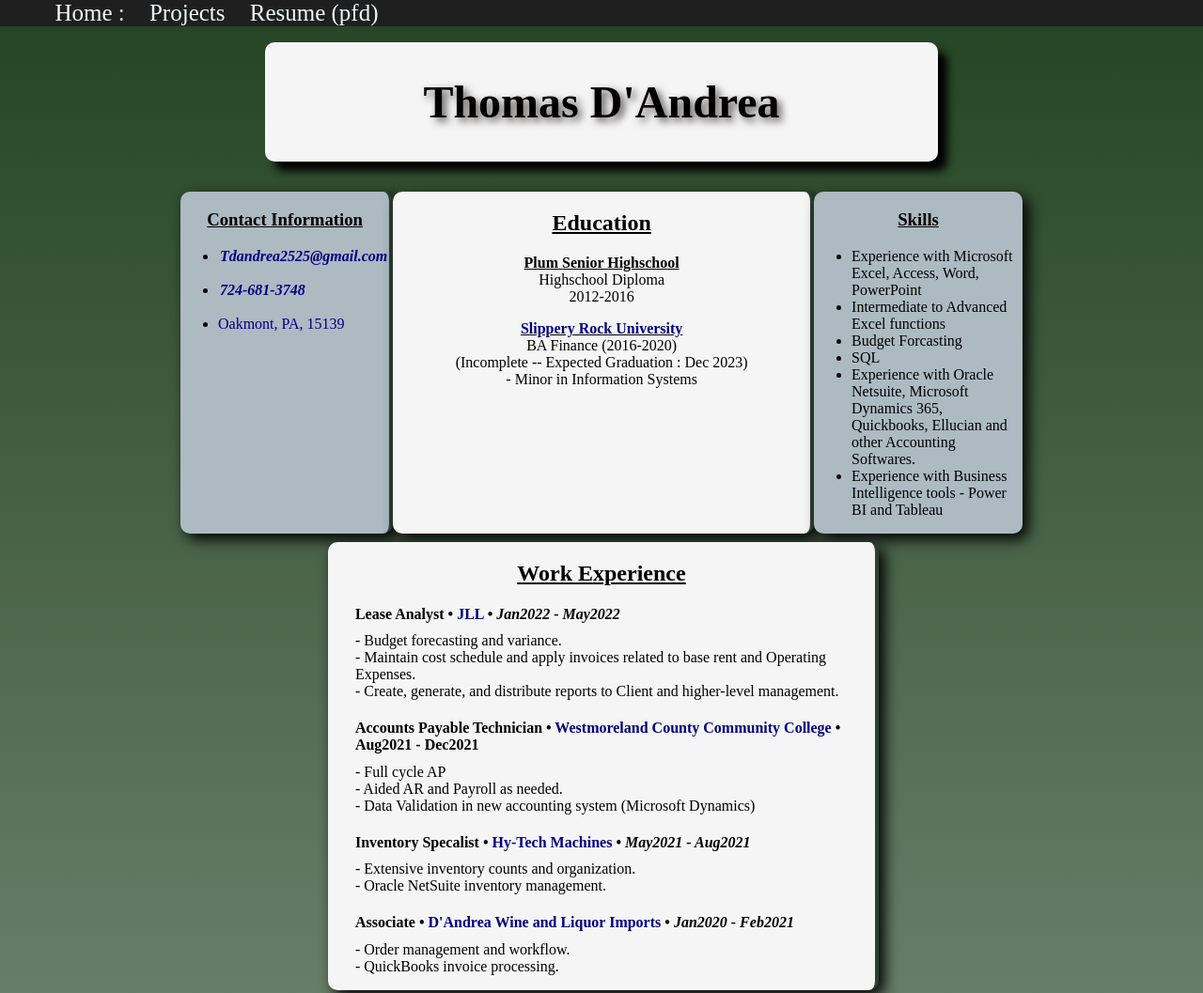
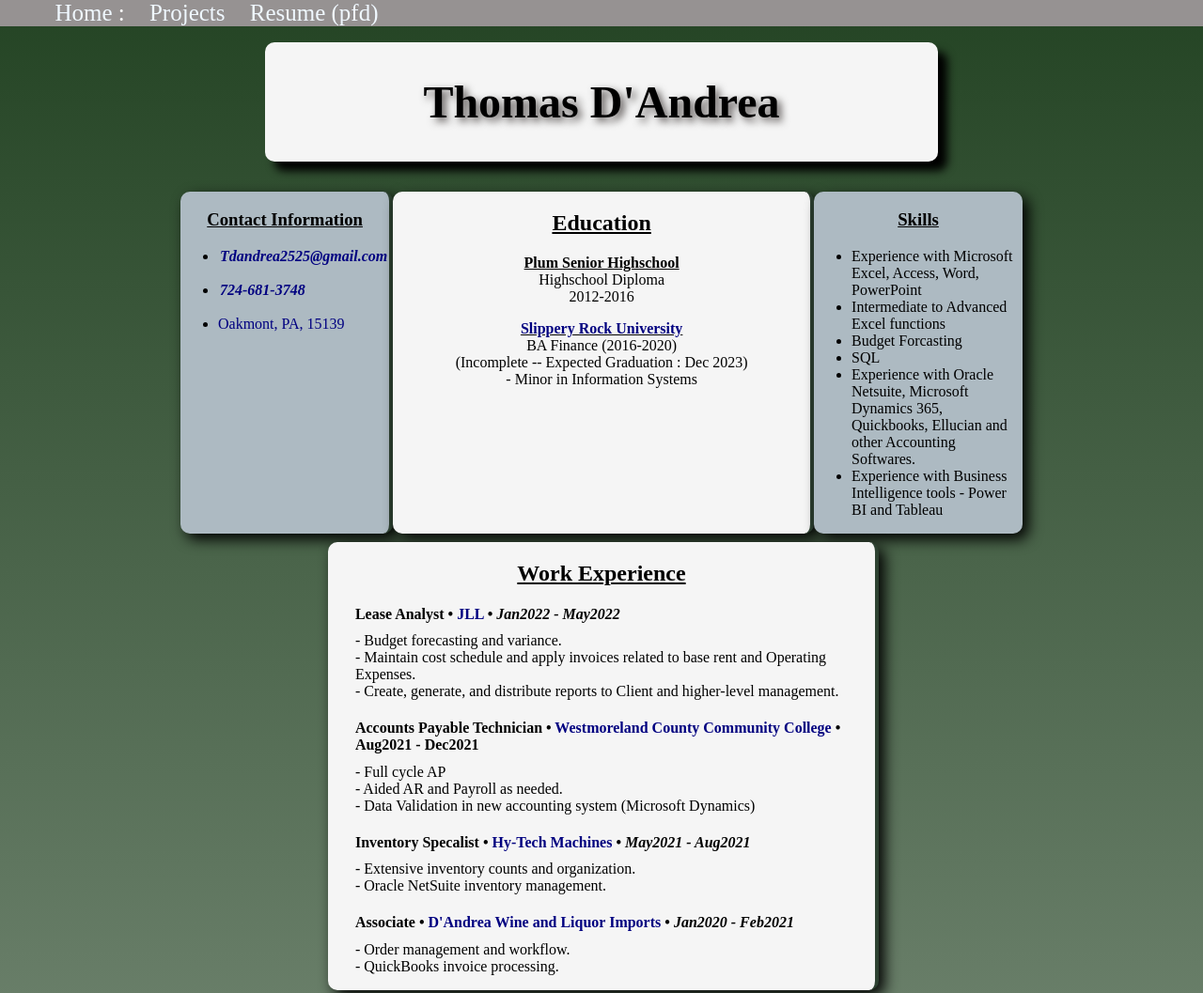
Before and after one commit to td005/td005.github.io, a plain HTML site: page index.html in a window 1280 px wide. Shown: the top 1057 px of the page at 94% size. Drawn offline with Linux system fonts and the light colour scheme.

Commit message:
Update resume.css

```diff
--- a/resume.css
+++ b/resume.css
@@ -1,8 +1,8 @@
 .navbar{
     position: fixed;
     top: 0;
-    background-color: rgb(31, 31, 31);
-    color: rgb(220, 218, 218);
+    background-color: rgb(150, 146, 146);
+    color: rgb(255, 255, 255);
     padding-left: 3%;
     width: 100%;
     font-size: 25px;
```
